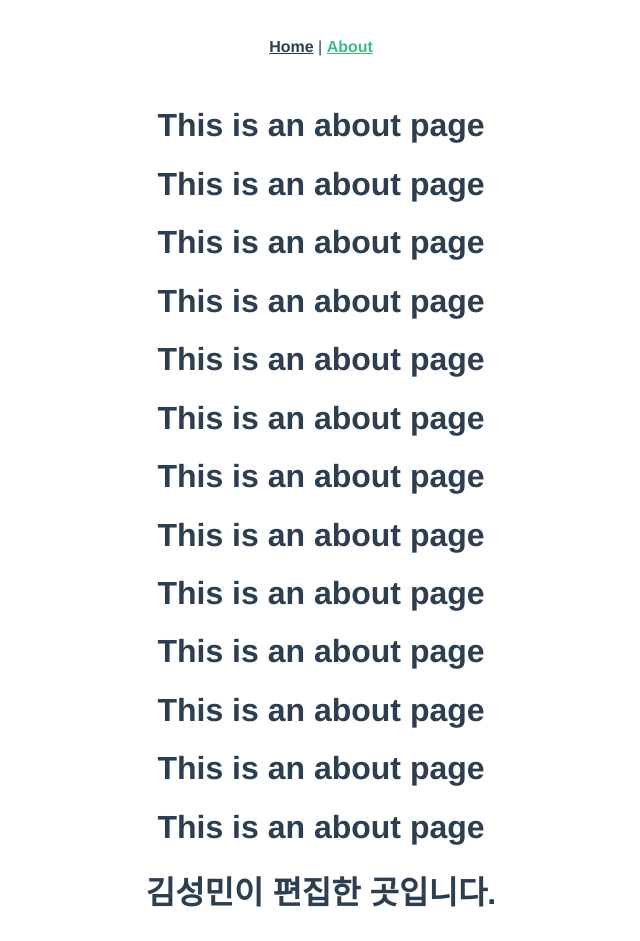
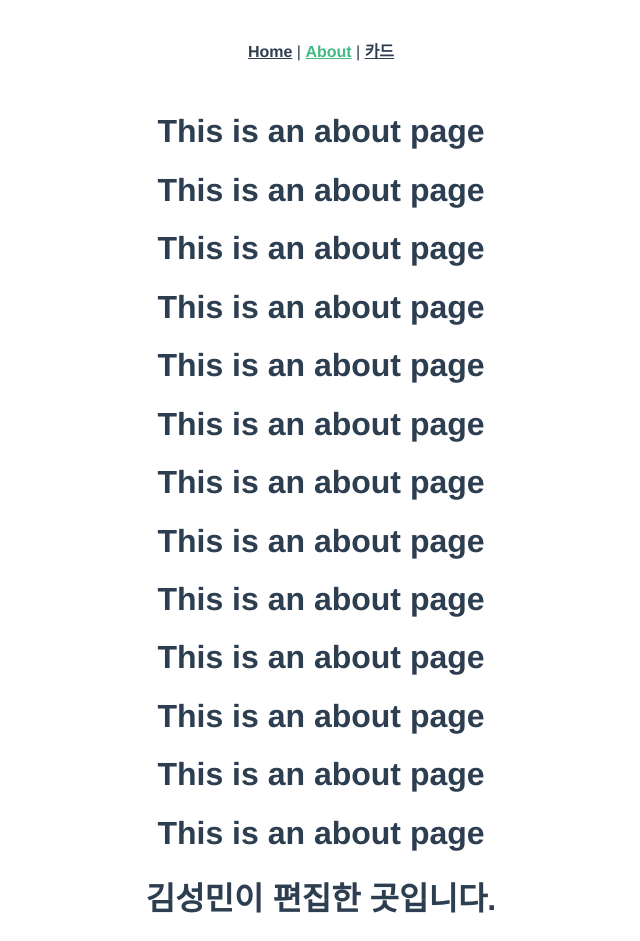
Before and after one commit to leafeafeaf/CardWeb, a Vue app in the folder frontend/: page /about in a window 1280 px wide. Shown: the whole page, without its empty margins (319-959 px from the left). Built offline with nearby package versions, Linux system fonts and the light colour scheme.

Commit message:
Revert "임시"
This reverts commit c83002e06037cb3886b87955725a10afd69ca355.

```diff
--- a/frontend/src/App.vue
+++ b/frontend/src/App.vue
@@ -1,7 +1,8 @@
 <template>
   <nav>
     <router-link to="/">Home</router-link> |
-    <router-link to="/about">About</router-link>
+    <router-link to="/about">About</router-link> |
+    <router-link to="/card">카드</router-link>
   </nav>
   <router-view />
 </template>
```
